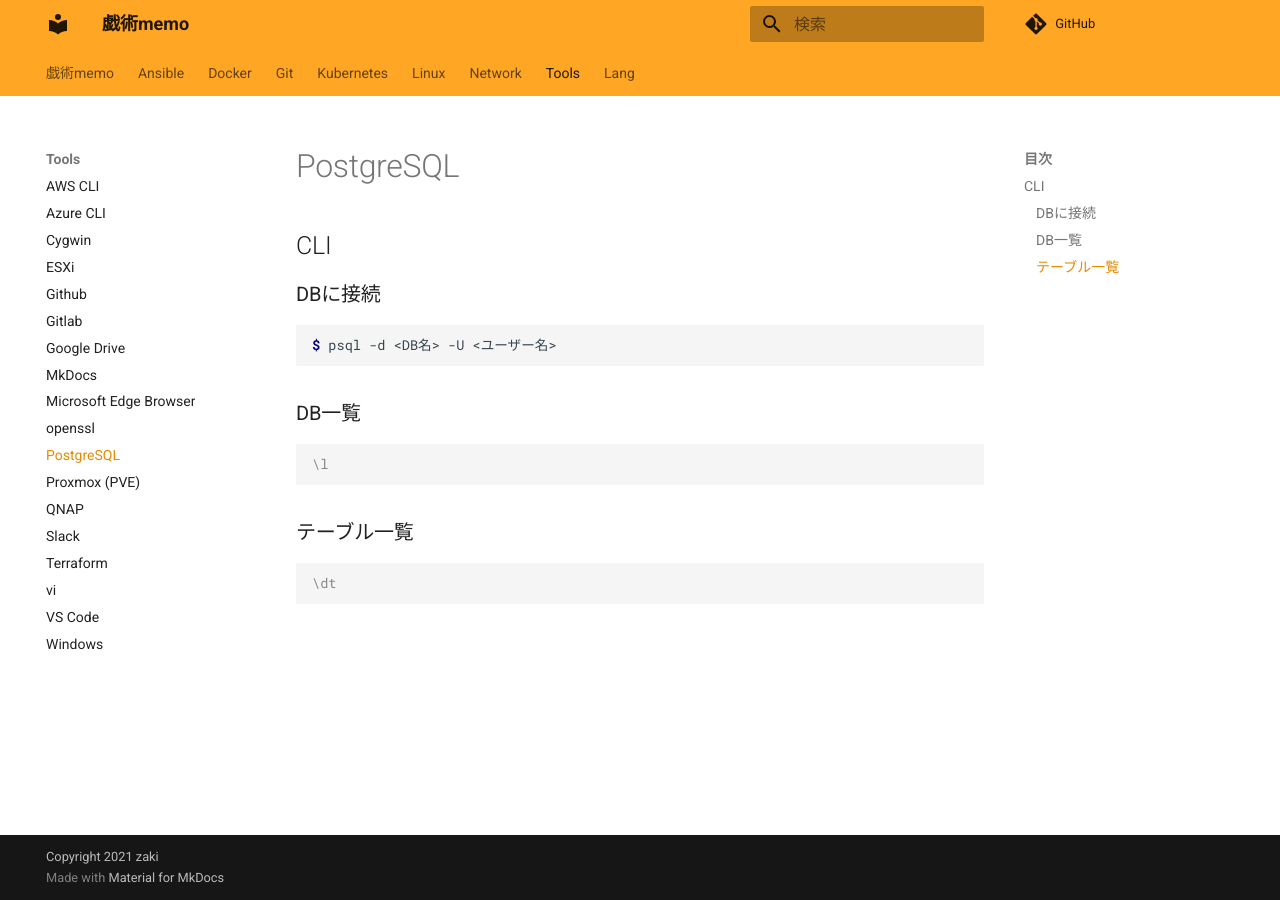
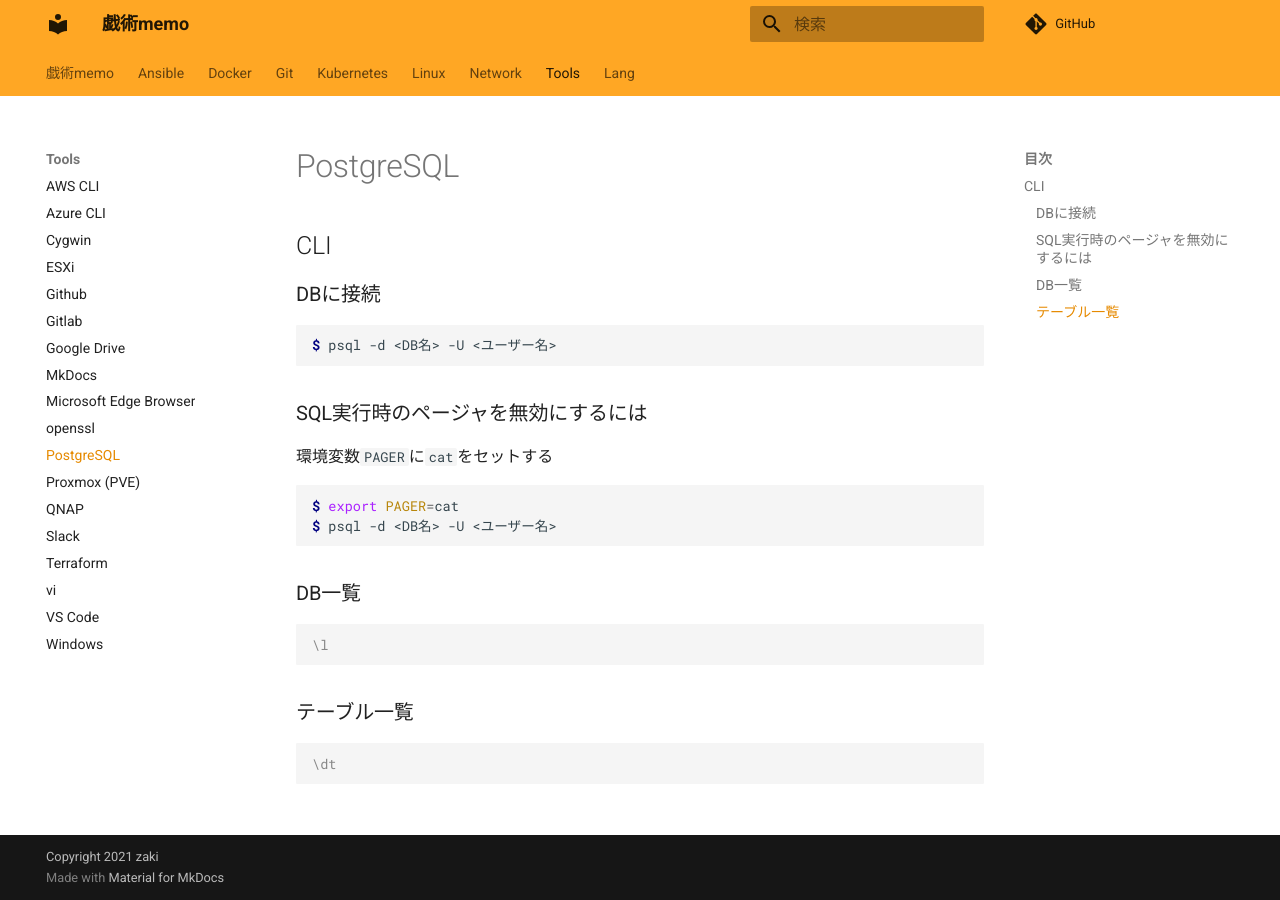
Before and after one commit to zaki-lknr/docs, an MkDocs documentation site: the page built from docs/Tools/postgresql.md, in a window 1280 px wide. Built offline with MkDocs 1.6.1 and Material for MkDocs 9.7.7, drawn with Linux system fonts in a browser that asks for light colours; comment, search, counter and statistics services are not loaded.

Commit message:
add: tools/postgresql: ページャ無効

````diff
--- a/docs/Tools/postgresql.md
+++ b/docs/Tools/postgresql.md
@@ -5,6 +5,15 @@
 ### DBに接続
 
 ```console
+$ psql -d <DB名> -U <ユーザー名>
+```
+
+### SQL実行時のページャを無効にするには
+
+環境変数`PAGER`に`cat`をセットする
+
+```console
+$ export PAGER=cat
 $ psql -d <DB名> -U <ユーザー名>
 ```
 
````
